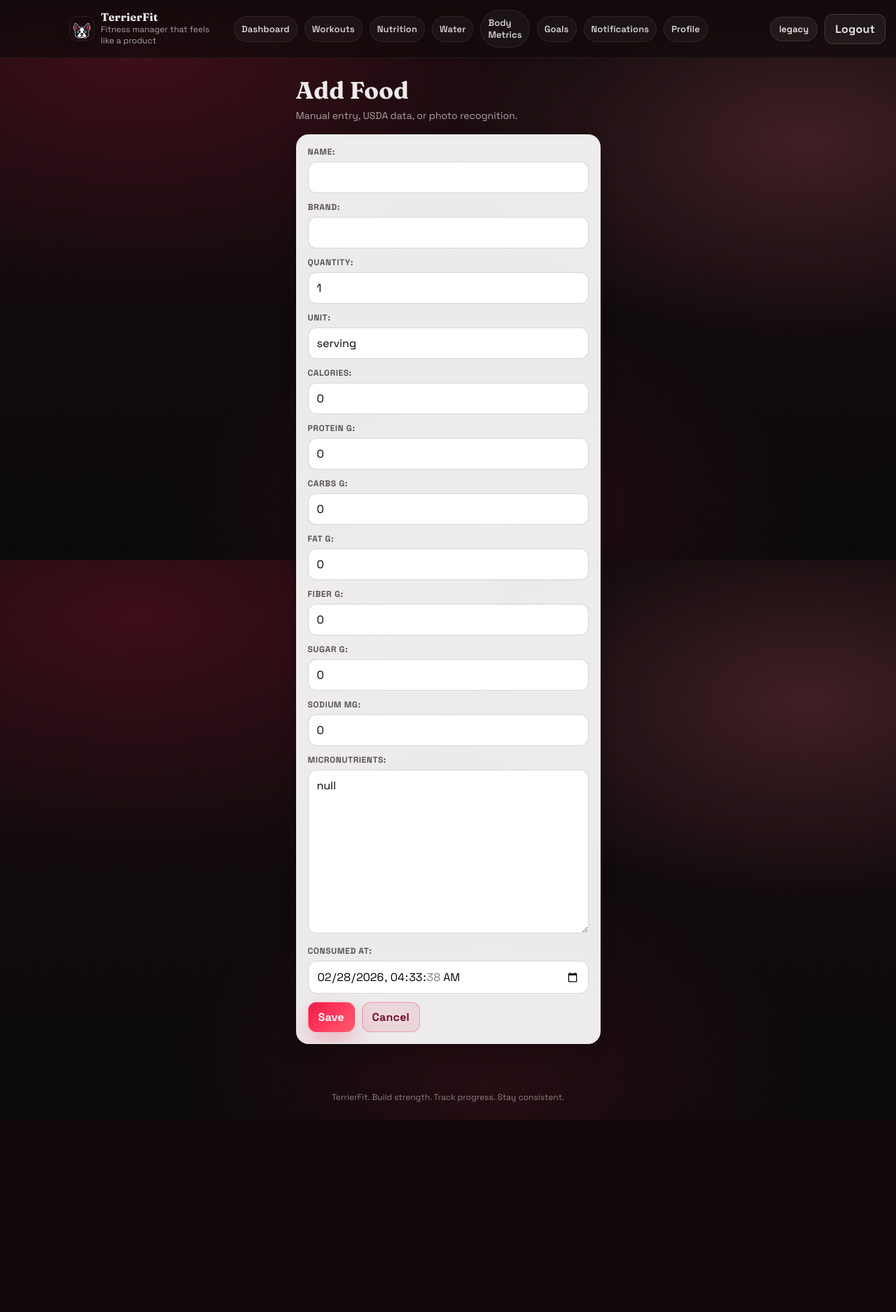
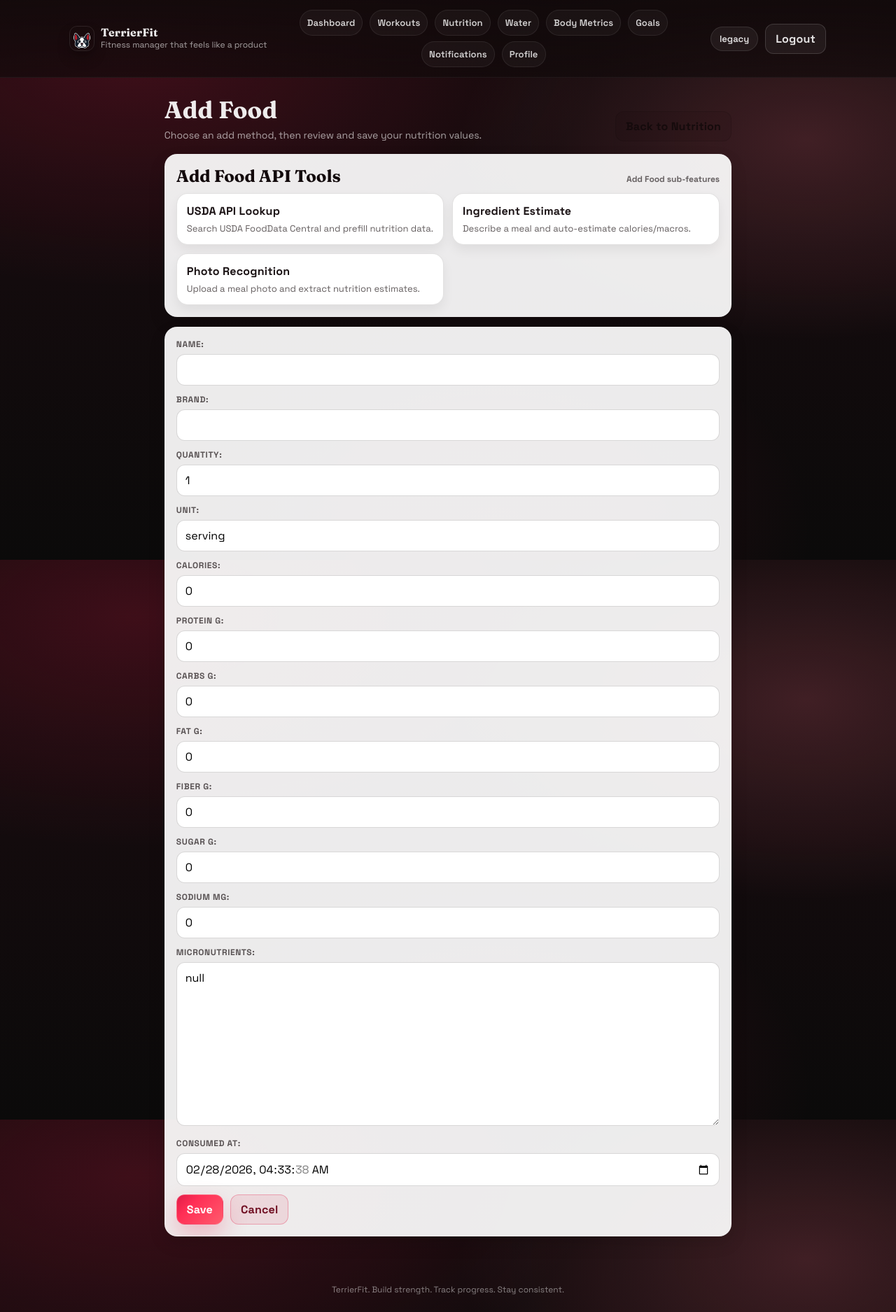
Before and after one commit to phcolladay/Fitness-Manager, a Django app: page /nutrition/add/ in a window 1280 px wide. Shown: the whole page at 70% size. Before the commit the page ends 1600 px from the top, so only its background shows below. Run offline with Django 4.2, Linux system fonts and the light colour scheme; a user stored in the database is signed in.

Commit message:
Move nutrition API tools under Add Food and fix topbar nav wrapping

```diff
--- a/apps/nutrition/templates/nutrition/food_estimate.html
+++ b/apps/nutrition/templates/nutrition/food_estimate.html
@@ -9,7 +9,7 @@
       <p class="subtitle">Describe a meal with no label and get estimated calories/macros.</p>
     </div>
     <div class="actions">
-      <a class="btn btn-ghost" href="{% url 'nutrition:list' %}">Back</a>
+      <a class="btn btn-ghost" href="{% url 'nutrition:add' %}">Back to Add Food</a>
     </div>
   </div>
 
--- a/apps/nutrition/templates/nutrition/food_form.html
+++ b/apps/nutrition/templates/nutrition/food_form.html
@@ -6,7 +6,33 @@
   <div class="page-head">
     <div>
       <h1 class="title">Add Food</h1>
-      <p class="subtitle">Manual entry, USDA data, or photo recognition.</p>
+      <p class="subtitle">Choose an add method, then review and save your nutrition values.</p>
+    </div>
+    <div class="actions">
+      <a class="btn btn-ghost" href="{% url 'nutrition:list' %}">Back to Nutrition</a>
+    </div>
+  </div>
+
+  <div class="panel panel-gap">
+    <div class="panel-inner">
+      <div class="section-head">
+        <h2 class="section-title">Add Food API Tools</h2>
+        <span class="muted section-meta">Add Food sub-features</span>
+      </div>
+      <div class="api-tools">
+        <a class="api-tool" href="{% url 'nutrition:lookup' %}">
+          <span class="api-tool-title">USDA API Lookup</span>
+          <span class="api-tool-meta">Search USDA FoodData Central and prefill nutrition data.</span>
+        </a>
+        <a class="api-tool" href="{% url 'nutrition:estimate' %}">
+          <span class="api-tool-title">Ingredient Estimate</span>
+          <span class="api-tool-meta">Describe a meal and auto-estimate calories/macros.</span>
+        </a>
+        <a class="api-tool" href="{% url 'nutrition:photo_upload' %}">
+          <span class="api-tool-title">Photo Recognition</span>
+          <span class="api-tool-meta">Upload a meal photo and extract nutrition estimates.</span>
+        </a>
+      </div>
     </div>
   </div>
 
--- a/apps/nutrition/templates/nutrition/food_list.html
+++ b/apps/nutrition/templates/nutrition/food_list.html
@@ -9,10 +9,7 @@
       <p class="subtitle">Track calories and macros. Keep it consistent.</p>
     </div>
     <div class="actions">
-      <a class="btn btn-ghost" href="{% url 'nutrition:lookup' %}">USDA API Lookup</a>
-      <a class="btn btn-ghost" href="{% url 'nutrition:estimate' %}">Ingredient Estimate</a>
       <a class="btn btn-ghost" href="{% url 'nutrition:summary' %}">Nutrition Summary</a>
-      <a class="btn btn-ghost" href="{% url 'nutrition:photo_upload' %}">Photo recognition</a>
       <a class="btn" href="{% url 'nutrition:add' %}">Add food</a>
     </div>
   </div>
--- a/apps/nutrition/templates/nutrition/food_lookup.html
+++ b/apps/nutrition/templates/nutrition/food_lookup.html
@@ -9,7 +9,7 @@
       <p class="subtitle">Search FoodData Central and prefill a food entry.</p>
     </div>
     <div class="actions">
-      <a class="btn btn-ghost" href="{% url 'nutrition:list' %}">Back</a>
+      <a class="btn btn-ghost" href="{% url 'nutrition:add' %}">Back to Add Food</a>
     </div>
   </div>
 
--- a/apps/nutrition/templates/nutrition/food_photo.html
+++ b/apps/nutrition/templates/nutrition/food_photo.html
@@ -9,7 +9,7 @@
       <p class="subtitle">Upload a meal photo. We extract structured nutrition estimates.</p>
     </div>
     <div class="actions">
-      <a class="btn btn-ghost" href="{% url 'nutrition:list' %}">Back</a>
+      <a class="btn btn-ghost" href="{% url 'nutrition:add' %}">Back to Add Food</a>
     </div>
   </div>
 
--- a/apps/workouts/static/terrierfit.css
+++ b/apps/workouts/static/terrierfit.css
@@ -71,7 +71,7 @@ a:hover { text-decoration: none; }
   display: inline-flex;
   align-items: center;
   gap: 10px;
-  min-width: 220px;
+  min-width: 180px;
 }
 .brand img {
   width: 34px;
@@ -140,11 +140,15 @@ a:hover { text-decoration: none; }
 .nav {
   display: flex;
   flex: 1;
+  flex-wrap: wrap;
   gap: 10px;
+  row-gap: 8px;
   align-items: center;
   justify-content: center;
 }
 .nav a {
+  display: inline-flex;
+  align-items: center;
   color: rgba(255, 255, 255, 0.82);
   padding: 9px 10px;
   border-radius: 999px;
@@ -154,6 +158,7 @@ a:hover { text-decoration: none; }
   font-weight: 600;
   font-size: 13px;
   letter-spacing: 0.1px;
+  white-space: nowrap;
 }
 .nav a:hover {
   background: rgba(255, 255, 255, 0.08);
@@ -166,7 +171,7 @@ a:hover { text-decoration: none; }
   align-items: center;
   gap: 10px;
   justify-content: flex-end;
-  min-width: 240px;
+  min-width: 180px;
 }
 .pill {
   display: inline-flex;
@@ -444,6 +449,28 @@ form.is-loading .loading-note {
   font-size: 13px;
 }
 
+.section-head {
+  display: flex;
+  align-items: baseline;
+  justify-content: space-between;
+  gap: 12px;
+  margin-bottom: 10px;
+}
+
+.section-title {
+  margin: 0;
+  font-family: "Fraunces", ui-serif, Georgia, serif;
+}
+
+.section-meta {
+  font-size: 12px;
+  font-weight: 700;
+}
+
+.panel-gap {
+  margin-bottom: 14px;
+}
+
 .divider {
   height: 1px;
   margin: 14px 0;
@@ -504,6 +531,7 @@ footer {
     border-radius: 12px;
     padding: 12px 12px;
     text-align: center;
+    white-space: normal;
   }
   .userbox {
     min-width: 0;
--- a/templates/base.html
+++ b/templates/base.html
@@ -5,7 +5,7 @@
     <meta charset="utf-8" />
     <meta name="viewport" content="width=device-width, initial-scale=1" />
     <title>{% block title %}Fitness Manager{% endblock %}</title>
-    <link rel="stylesheet" href="{% static 'terrierfit.css' %}?v=20260214e" />
+    <link rel="stylesheet" href="{% static 'terrierfit.css' %}?v=20260228a" />
   </head>
   <body>
     <div class="shell">
```
Also changed, not shown: apps/workouts/templates/workouts/home.html (+0 -19 lines).
